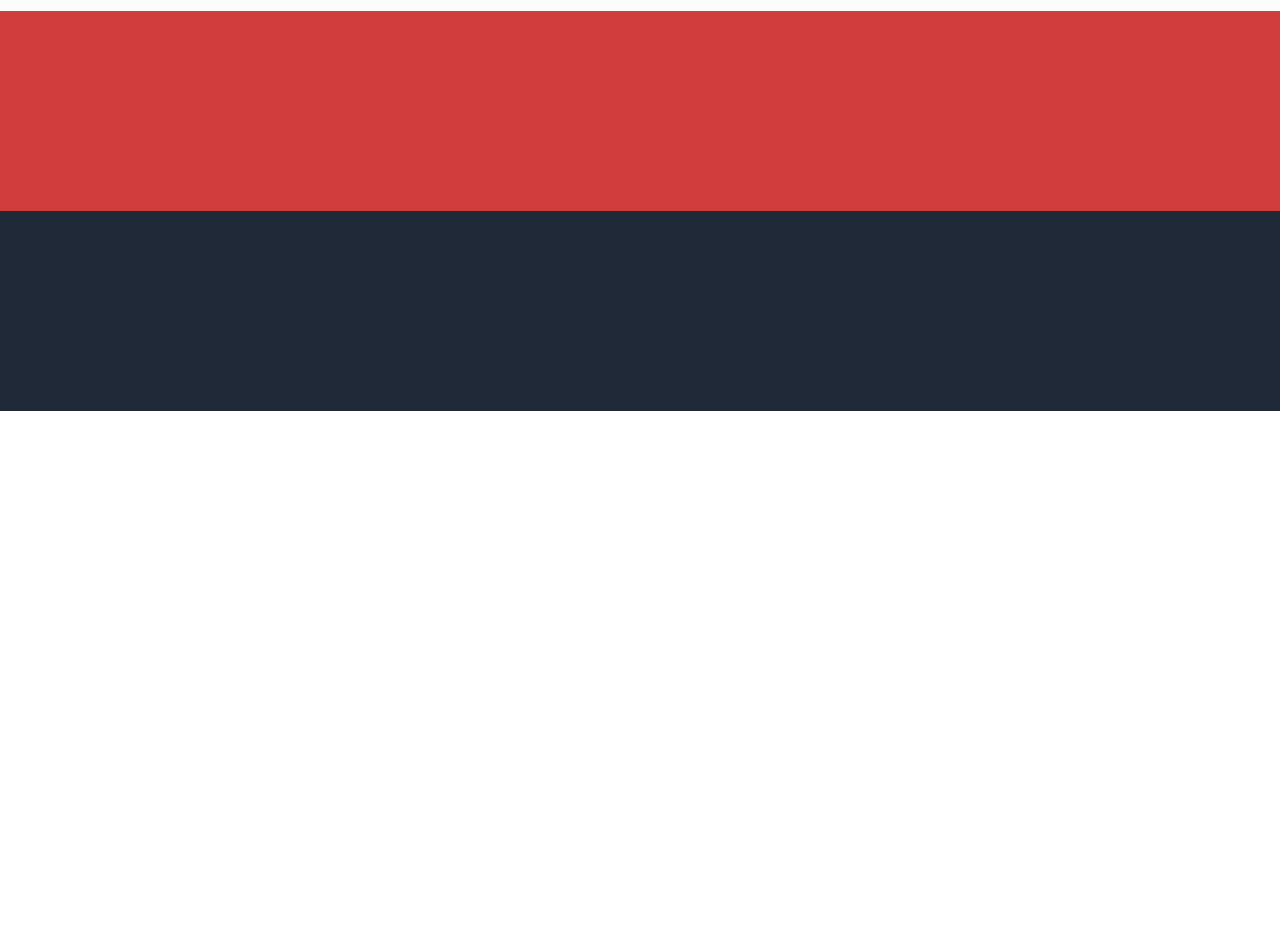
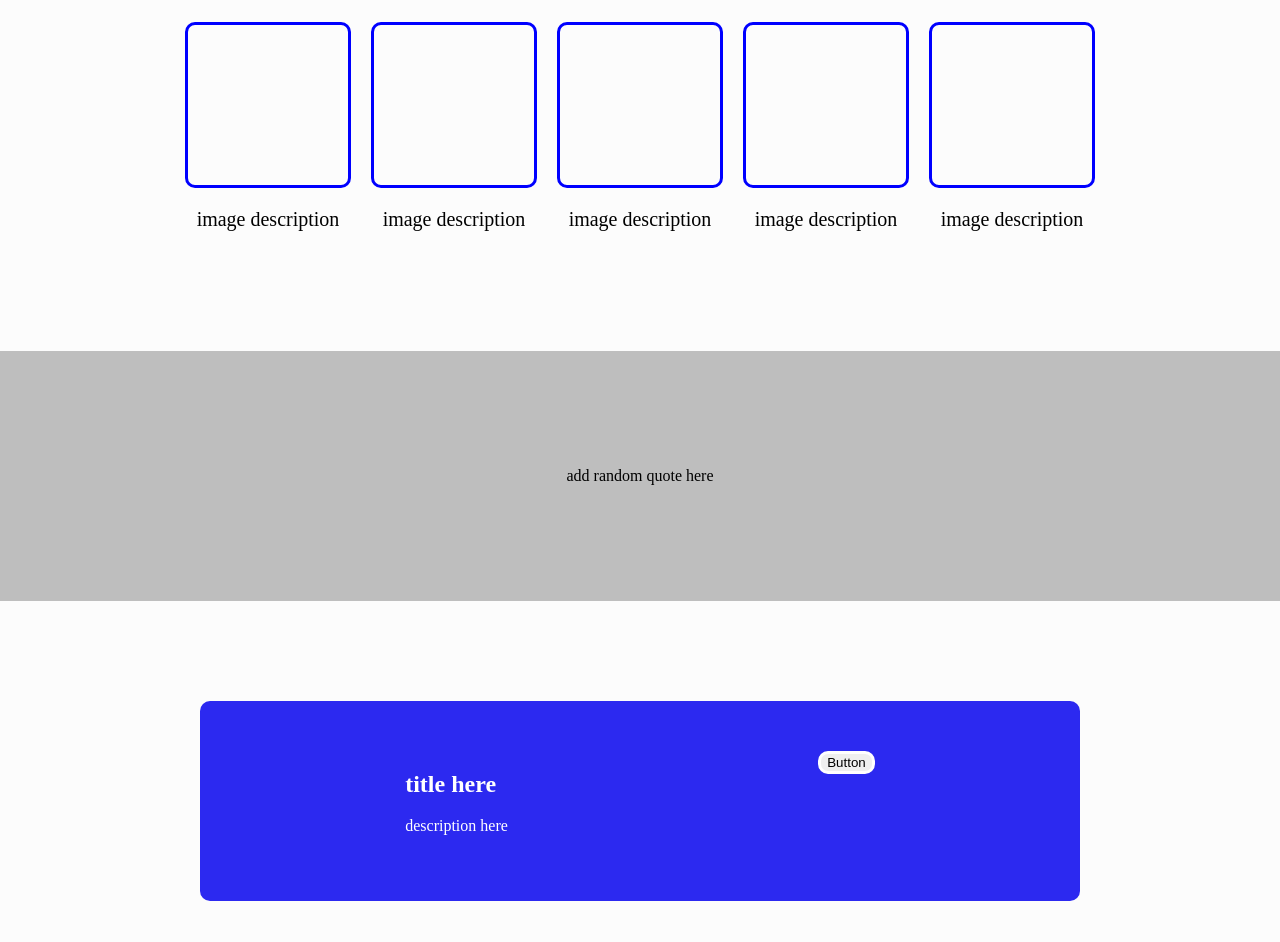
Before and after one commit to gubataso/Project3, a plain HTML site: page index.html in a window 1280 px wide. Shown: the part 689-1631 px from the top of the page. Before the commit the page ends 1100 px from the top, so only its background shows below. Drawn offline with Linux system fonts and the light colour scheme.

Commit message:
Before final update

```diff
--- a/css/styles.css
+++ b/css/styles.css
@@ -29,11 +29,7 @@ header{
     display: flex;
     justify-content: center;
     color: white;
-}
-.layer1{
-    background-color: #fcfcfc;
-    padding: 100px;
-
+    font-size: 20px;
 }
 .item1 .button1{
     background-color: #fcfcfc;
@@ -48,12 +44,55 @@ header{
     width: 200px;
     border-radius: 10px;
 }
+.layer1{
+    background-color: #fcfcfc;
+    padding: 100px;
+    font-size: 20px;
+    text-align: center;
+
+}
+.boxholder{
+    display: flex;
+    justify-content: center;
+}
+.boxes{
+    border: solid blue;
+    padding: 80px;
+    margin: 10px;
+    border-radius: 10px;
+}
+
+
 .layer2{
-    background-color: #d13d3d;
+    background-color: #bebebe;
     padding: 100px;
+    text-align: center;
+}
+.layer3{
+    background-color: #fcfcfc;
+    padding: 100px 200px 100px 200px;
+
+
+}.box2{
+    background-color: rgb(44, 41, 240);
+    display: flex;
+    justify-content: space-around;
+    color: white;
+    border-radius: 10px;
+    padding: 50px;
+}
+.box2 .button1{
+    border: solid white;
+    border-radius: 10px;
+    text-align: center;
+    height: auto;
+
 }
 footer{
     background-color: #1f2937;
     padding: 100px;
     bottom: 0;
+    text-align: center;
+    font-size: 20px;
+    color: white;
 }
--- a/index.html
+++ b/index.html
@@ -28,16 +28,47 @@
     </header>
     <div class="container">
         <div class="layer1">
-
+            <h1>Some Random Information</h1>
+            <div class="boxholder">
+                <div class="box1">
+                    <div class="boxes"></div>
+                    <p>image description</p>
+                </div>
+                <div class="box1">
+                    <div class="boxes"></div>
+                    <p>image description</p>
+                </div>
+                <div class="box1">
+                    <div class="boxes"></div>
+                    <p>image description</p>
+                </div>
+                <div class="box1">
+                    <div class="boxes"></div>
+                    <p>image description</p>
+                </div>
+                <div class="box1">
+                    <div class="boxes"></div>
+                    <p>image description</p>
+                </div>
+            </div>
         </div>
         <div class="layer2">
-
+            <p>add random quote here</p>
+        </div>
+        <div class="layer3">
+            <div class="box2">
+                <div>
+                    <h2>title here</h2>
+                    <p>description here</p>
+                </div>
+                <div>
+                    <button class="button1">Button</button>
+                </div>
+            </div>
         </div>
     </div>
     <footer>
-        <div>
-
-        </div>
+        Copyright Add text here
     </footer>
 </body>
 </html>
```
